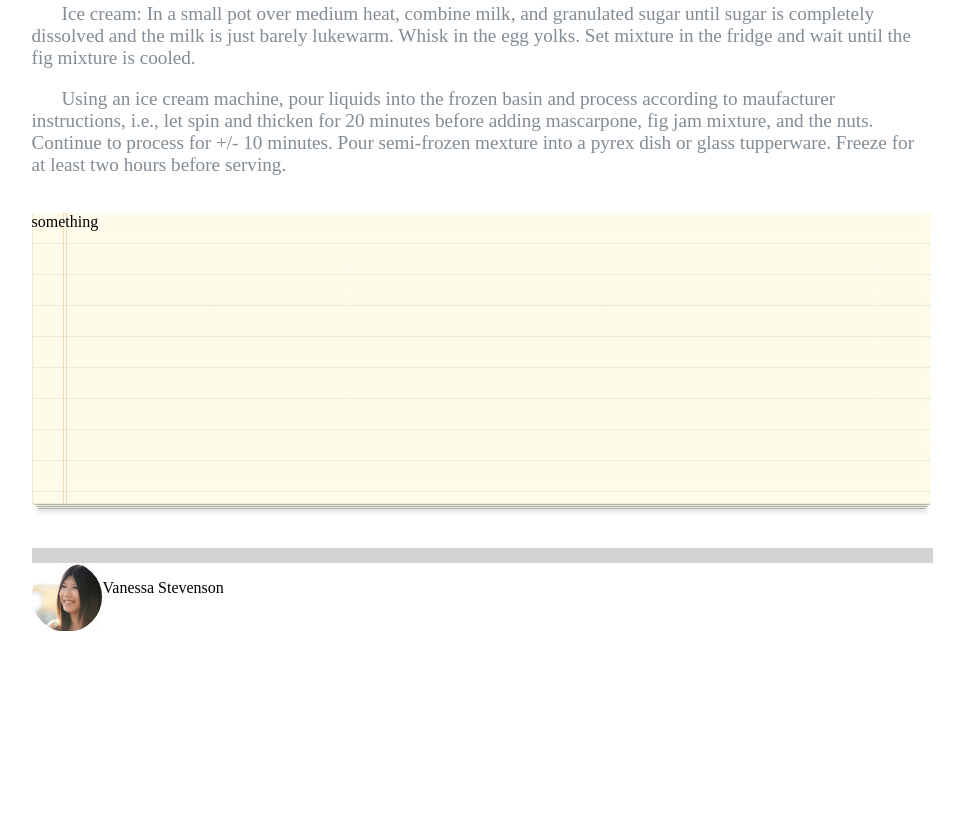
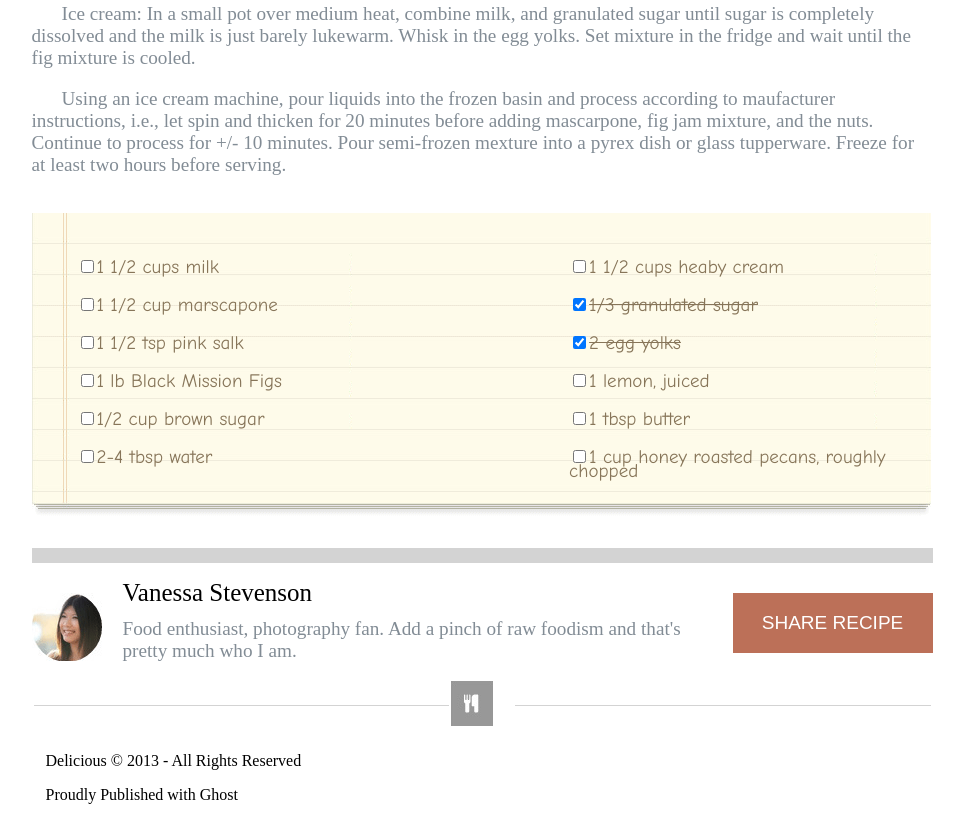
Before and after one commit to shaynereedsmith/chocolate-pizza, a plain HTML site: page index.html in a window 1280 px wide. Shown: the part 954-1784 px from the top of the page, without its empty margins (158-1122 px from the left). Before the commit the page ends 1585 px from the top, so only its background shows below. Drawn offline with Linux system fonts and the light colour scheme.

Commit message:
added almost everything.

```diff
--- a/index.html
+++ b/index.html
@@ -31,10 +31,34 @@
     <p class="indent">Ice cream: In a small pot over medium heat, combine milk, and granulated sugar until sugar is completely dissolved and the milk is just barely lukewarm. Whisk in the egg yolks. Set mixture in the fridge and wait until the fig mixture is cooled.</p>
     <p class="indent">Using an ice cream machine, pour liquids into the frozen basin and process according to maufacturer instructions, i.e., let spin and thicken for 20 minutes before adding mascarpone, fig jam mixture, and the nuts. Continue to process for +/- 10 minutes. Pour semi-frozen mexture into a pyrex dish or glass tupperware. Freeze for at least two hours before serving.</p>
     <br>
-    <div class="paper"> something </div>
+    <div class="paper">
+      <div class="checklistLeft floatLeft">
+        <p><input type="checkbox">1 1/2 cups milk</p>
+        <p><input type="checkbox">1 1/2 cup marscapone</p>
+        <p><input type="checkbox">1 1/2 tsp pink salk</p>
+        <p><input type="checkbox">1 lb Black Mission Figs</p>
+        <p><input type="checkbox">1/2 cup brown sugar</p>
+        <p><input type="checkbox">2-4 tbsp water</p>
+      </div>
+      <div class="checklistRight floatRight">
+        <p><input type="checkbox">1 1/2 cups heaby cream</p>
+        <p class="strike"><input type="checkbox" checked>1/3 granulated sugar</p>
+        <p class="strike"><input type="checkbox" checked>2 egg yolks</p>
+        <p><input type="checkbox">1 lemon, juiced</p>
+        <p><input type="checkbox">1 tbsp butter</p>
+        <p><input type="checkbox">1 cup honey roasted pecans, roughly <br>chopped</p>
+      </div>
+    </div>
     <footer>
       <img class="floatLeft" src="van-pic.png" />
-      <p>Vanessa Stevenson</p>
+      <button class="floatRight">SHARE RECIPE</button>
+      <p class="vHeader">Vanessa Stevenson</p>
+      <p class="vBody">Food enthusiast, photography fan. Add a pinch of raw foodism and that's pretty much who I am.</p>
+      <fieldset>
+        <legend><img src="logo.png" /></legend>
+        <p>Delicious &copy; 2013 - All Rights Reserved</p>
+        <p>Proudly Published with Ghost</p>
+      </fieldset>
     </footer>
   </body>
 </html>
--- a/style.css
+++ b/style.css
@@ -64,4 +64,68 @@ body {
 footer {
   margin-top: 30px;
   border-top: 15px solid lightgray;
+  padding-top: 30px;
 }
+
+button {
+  background: #bc7058;
+  border-radius: 0;
+  color: white;
+  padding: 10px;
+  border: 0;
+  width: 200px;
+  height: 60px;
+  font-size: 19px;
+  margin-left: 20px;
+}
+
+.vHeader {
+  font-size: 25px;
+  padding-top: 0;
+  margin-top: 0;
+  line-height: 0;
+}
+
+.vBody {
+  color: #828c95;
+  font-size: 1.2em;
+}
+
+footer img {
+  padding-right: 20px;
+}
+
+.checklistLeft {
+  font-size: 19px;
+  font-family: "Comic Sans MS", cursive, sans-serif;
+  line-height: 0.6;
+  padding-left: 45px;
+  padding-top: 25px;
+  color: #877559;
+}
+
+ .checklistRight {
+   font-size: 19px;
+   font-family: "Comic Sans MS", cursive, sans-serif;
+   line-height: 0.6;
+   padding-right: 45px;
+   padding-top: 25px;
+   color: #877559;
+ }
+
+.strike {
+  text-decoration: line-through;
+  color: #877559
+}
+
+legend {
+  text-align: center;
+  opacity: 0.5;
+}
+
+fieldset {
+  border-top: 1px solid lightgray;
+  border-left: none;
+  border-right: none;
+  border-bottom: none;
+}
```
